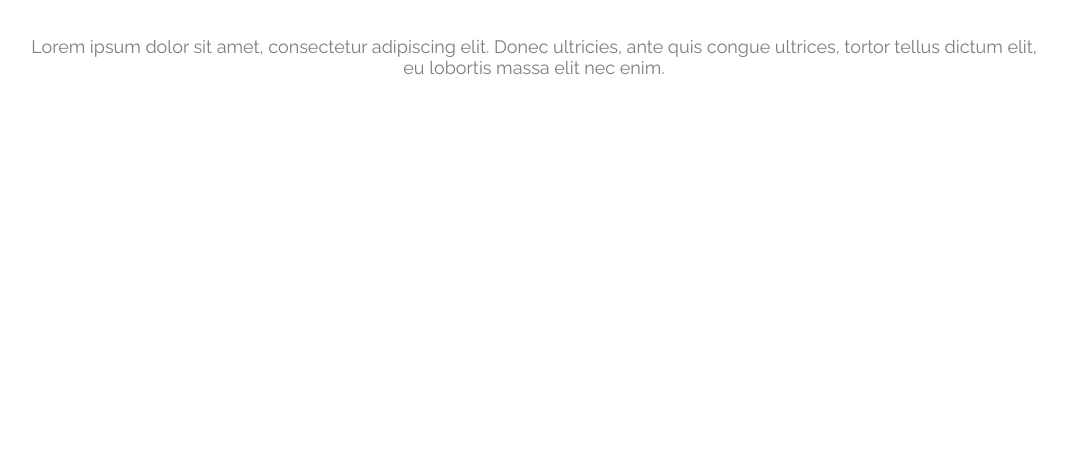
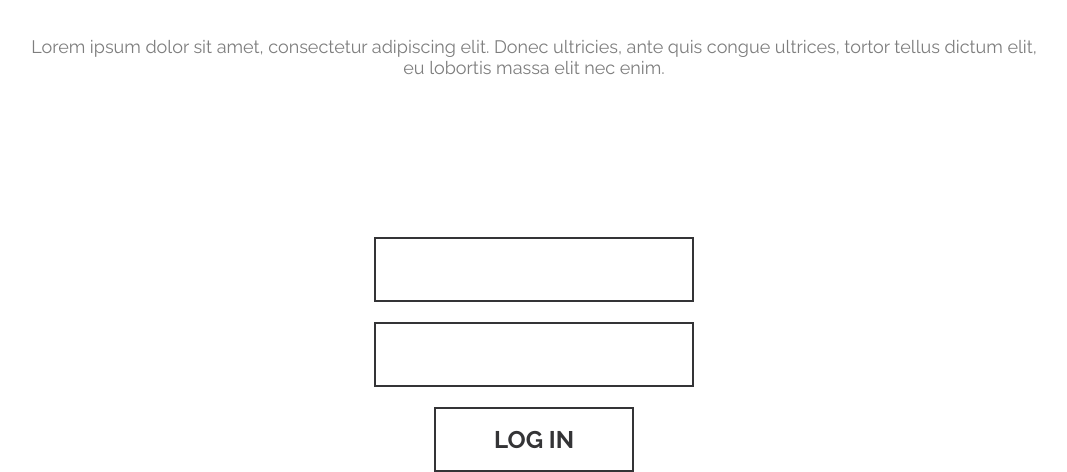
Before and after one commit to Dobrohotova/medhyatrops, a PHP site: page /login.php in a window 1280 px wide. Shown: the part 443-915 px from the top of the page, without its empty margins (106-1173 px from the left). Before the commit the page ends 518 px from the top, so only its background shows below. Run offline with PHP 8.4, Linux system fonts and the light colour scheme.

Commit message:
log in form with css and stuff

```diff
--- a/login.php
+++ b/login.php
@@ -1,3 +1,41 @@
+<?php
+session_start();
+
+$config = 'mysql:host=127.0.0.1;dbname=login';
+$username = 'root';
+$password = 'root';
+$db = new PDO($config, $username, $password);
+
+
+if (isset($_POST['email']) && $_POST['password']) {
+	$post_mail = trim(strip_tags($_POST['email']));
+	$vemail = filter_var($post_mail, FILTER_VALIDATE_EMAIL);
+	$post_password = trim(strip_tags($_POST['password']));
+
+	if(strlen($post_password) > 0 && $vemail){
+		$sql = 'select * from users where email = :email and password = :password';
+		$table_query = $db->prepare($sql);
+		$table_query->bindValue(':email', $vemail);
+		$table_query->bindValue(':password', $post_password);
+		$table_query->execute();
+		$table_res = $table_query->fetchAll(PDO::FETCH_ASSOC);
+
+		if (count($table_res) > 0) {
+			echo "Successful Log in";
+			$_SESSION['logged in'] = true;
+			$_SESSION['user_email'] = $table_res[0]['email'];
+			$_SESSION['user_id'] = $table_res[0]['id'];
+
+			header('location: admin.php');
+		} else {
+			header('location: login.php');
+		//echo "Unsuccessful Log in";
+		}
+	}
+}
+
+?>
+
 <!DOCTYPE html>
 <html>
 <head>
@@ -21,6 +59,11 @@
 		<div class="line2"></div>
 		<h3>Lorem ipsum dolor sit amet, consectetur adipiscing elit. Donec ultricies, ante quis congue ultrices, tortor tellus dictum elit, eu lobortis massa elit nec enim.</h3>
 	</div>
+	<form action='login.php' method="post" class="form">
+		<input type="email" name="email" class="input">
+		<input type="password" name="password" class="input">
+		<button type="submit" class="button">log in</button>
+	</form>
 </div>
 </body>
 </html>
--- a/styles/login.css
+++ b/styles/login.css
@@ -45,3 +45,43 @@
 		text-align: center;
 		color: #7e7e7e;
 	}
+
+
+.form {
+	width: 50%;
+	margin: 0 auto;
+}
+
+	.input {
+		display: block;
+		margin:0 auto 20px auto;
+		width: 50%;
+		height: 65px;
+		border: 2px solid #343436;
+		font-size: 24px;
+
+	}
+
+	.button {
+		display: block;
+		width: 200px;
+		height: 65px;
+		margin: 0 auto;
+		border: 2px solid #343436;
+		transition: all 0.3s;
+		-webkit-transition: all 0.3s;
+		-moz-transition: all 0.3s;
+		-o-transition: all 0.3s;
+		color: #343436;
+		font-size: 24px;
+		text-transform: uppercase;
+		text-align: center;
+		font-family: 'Raleway', sans-serif; font-weight: 700;
+		background-color: white;
+	}
+
+	.button:hover {
+			background-color: #343436;
+			cursor: pointer;
+			color: white;
+		}
```
